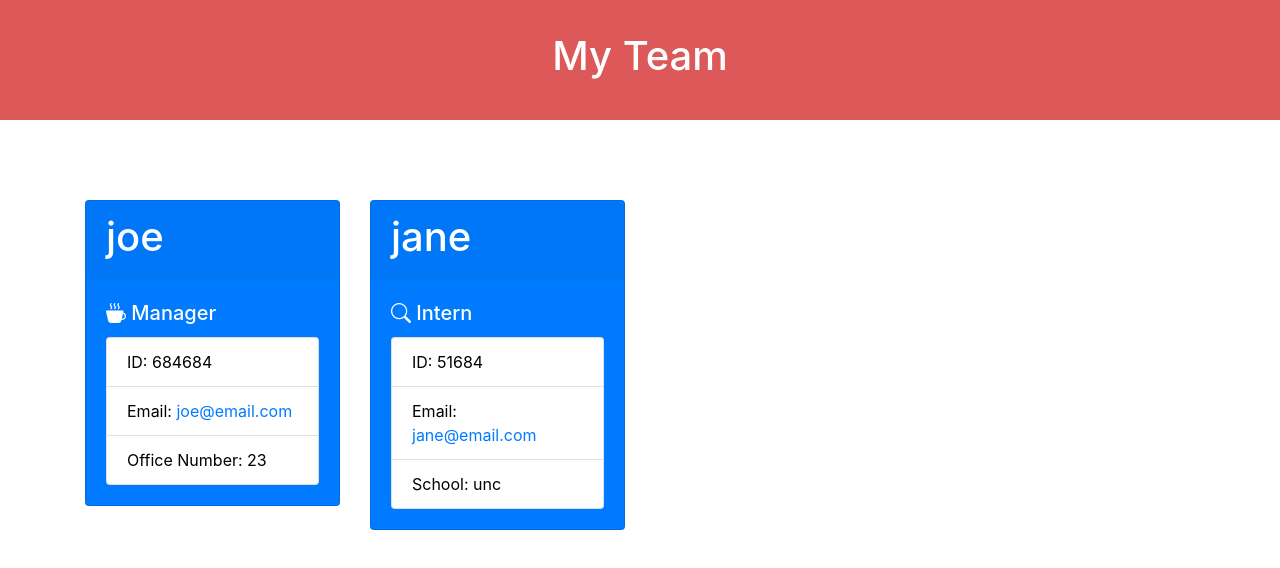
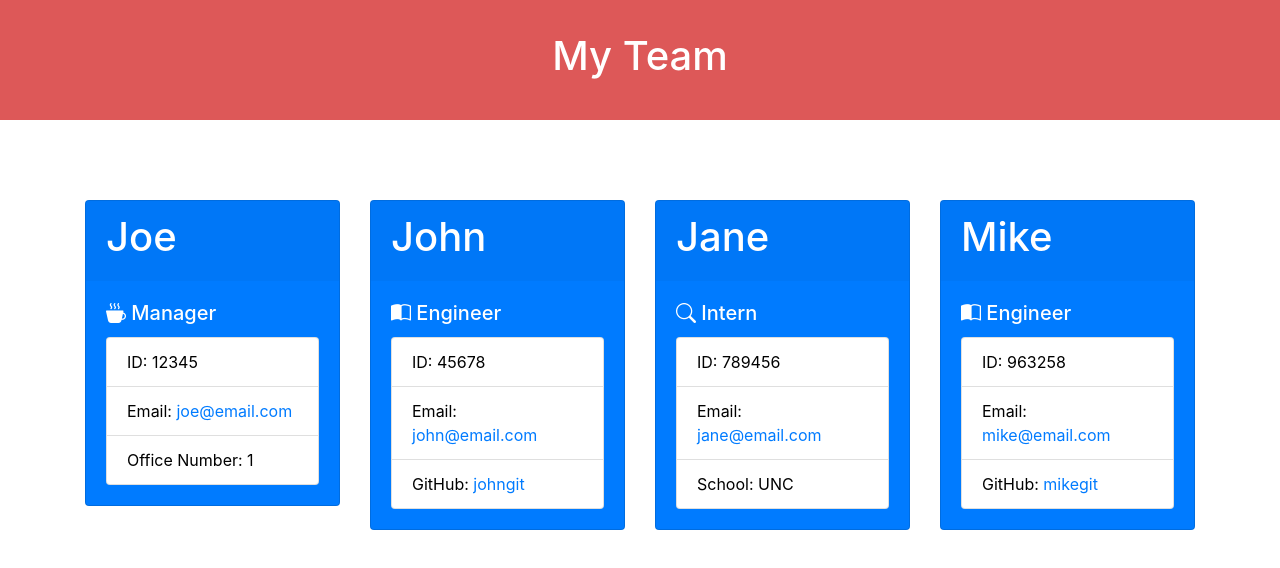
Before and after one commit to Hannahbird/my-team, a website: page dist/index.html in a window 1280 px wide. Drawn offline with nearby package versions, Linux system fonts and the light colour scheme.

Commit message:
finished read me and demo

```diff
--- a/dist/index.html
+++ b/dist/index.html
@@ -22,18 +22,18 @@
             <div class="row">
                     <div class="col-12 col-lg-3 col-md-4">
                     <div class="card text-white bg-primary mb-3">
-                        <div class="card-header"><h1>joe</h1></div>
+                        <div class="card-header"><h1>Joe</h1></div>
                         <div class="card-body">
                             <h5 class="card-title"><i class="bi bi-cup-hot-fill"></i> Manager</h5>
                             <div class="card-info">
                                 <ul class="list-group">
-                                    <li class="list-group-item">ID: 684684
+                                    <li class="list-group-item">ID: 12345
                                     </li>
                                     <li class="list-group-item">Email: <a href="mailto:
                                         joe@email.com" target="_blank">joe@email.com</a>
                                     </li>
                                     <li class="list-group-item">
-                                        Office Number: 23</li>
+                                        Office Number: 1</li>
                                 </ul>
                             </div>
                         </div>
@@ -41,18 +41,56 @@
                 </div>
             <div class="col-12 col-lg-3 col-md-4">
                     <div class="card text-white bg-primary mb-3">
-                        <div class="card-header"><h1>jane</h1></div>
+                        <div class="card-header"><h1>John</h1></div>
+                        <div class="card-body">
+                            <h5 class="card-title"><i class="bi bi-book-half"></i> Engineer</h5>
+                            <div class="card-info">
+                                <ul class="list-group">
+                                    <li class="list-group-item">ID: 45678
+                                    </li>
+                                    <li class="list-group-item">Email: <a href="mailto:
+                                        john@email.com" target="_blank">john@email.com</a>
+                                    </li>
+                                    <li class="list-group-item">
+                                        GitHub: <a href="https://github.com/johngit" target="_blank">johngit</a></li>
+                                </ul>
+                            </div>
+                        </div>
+                    </div>
+                </div>
+            <div class="col-12 col-lg-3 col-md-4">
+                    <div class="card text-white bg-primary mb-3">
+                        <div class="card-header"><h1>Jane</h1></div>
                         <div class="card-body">
                             <h5 class="card-title"><i class="bi bi-search"></i> Intern</h5>
                             <div class="card-info">
                                 <ul class="list-group">
-                                    <li class="list-group-item">ID: 51684
+                                    <li class="list-group-item">ID: 789456
                                     </li>
                                     <li class="list-group-item">Email: <a href="mailto:
                                         jane@email.com" target="_blank">jane@email.com</a>
                                     </li>
                                     <li class="list-group-item">
-                                        School: unc</li>
+                                        School: UNC </li>
+                                </ul>
+                            </div>
+                        </div>
+                    </div>
+                </div>
+            <div class="col-12 col-lg-3 col-md-4">
+                    <div class="card text-white bg-primary mb-3">
+                        <div class="card-header"><h1>Mike</h1></div>
+                        <div class="card-body">
+                            <h5 class="card-title"><i class="bi bi-book-half"></i> Engineer</h5>
+                            <div class="card-info">
+                                <ul class="list-group">
+                                    <li class="list-group-item">ID: 963258
+                                    </li>
+                                    <li class="list-group-item">Email: <a href="mailto:
+                                        mike@email.com" target="_blank">mike@email.com</a>
+                                    </li>
+                                    <li class="list-group-item">
+                                        GitHub: <a href="https://github.com/mikegit" target="_blank">mikegit</a></li>
                                 </ul>
                             </div>
                         </div>
```
Also changed, not shown: README.md.
